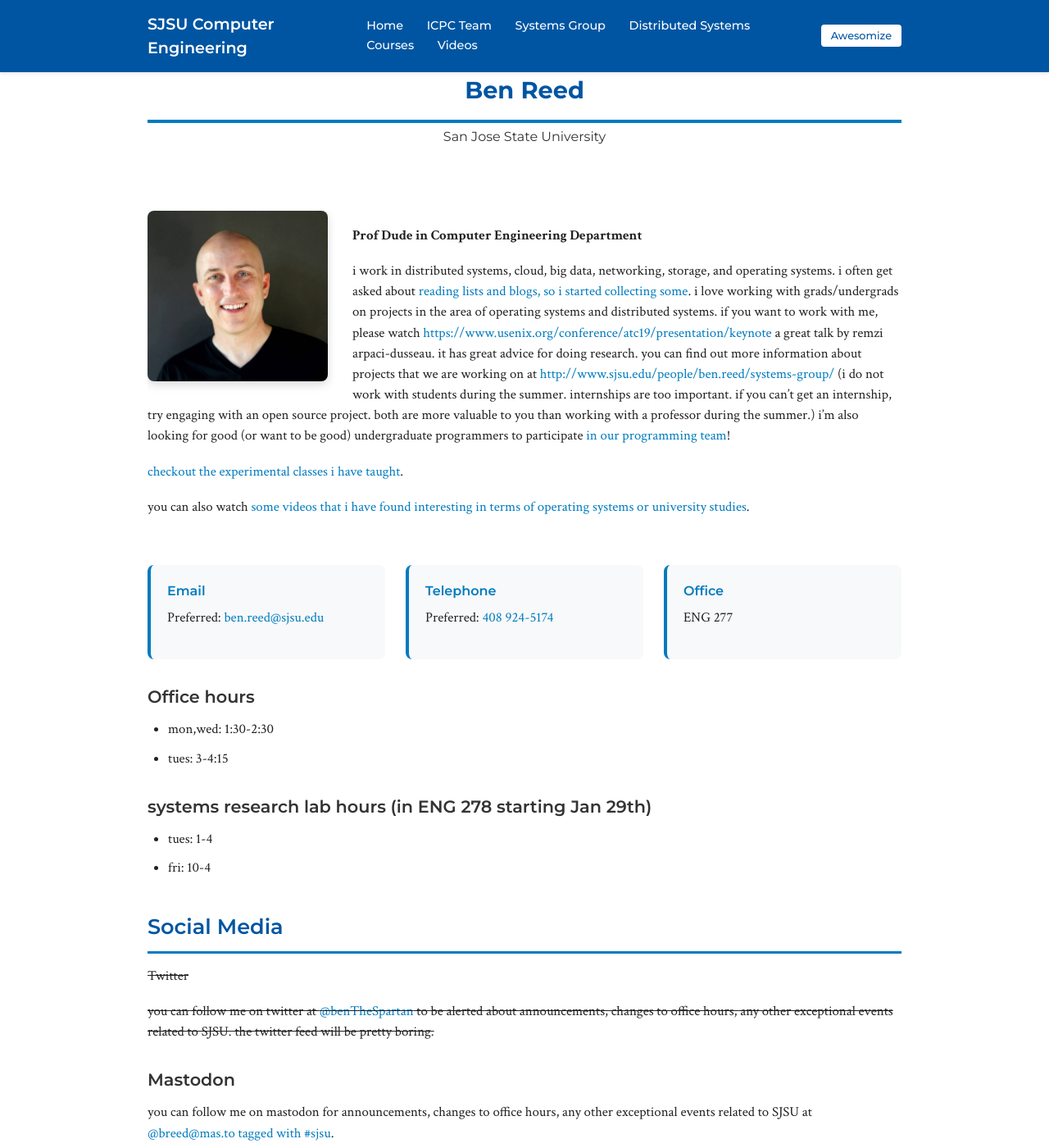
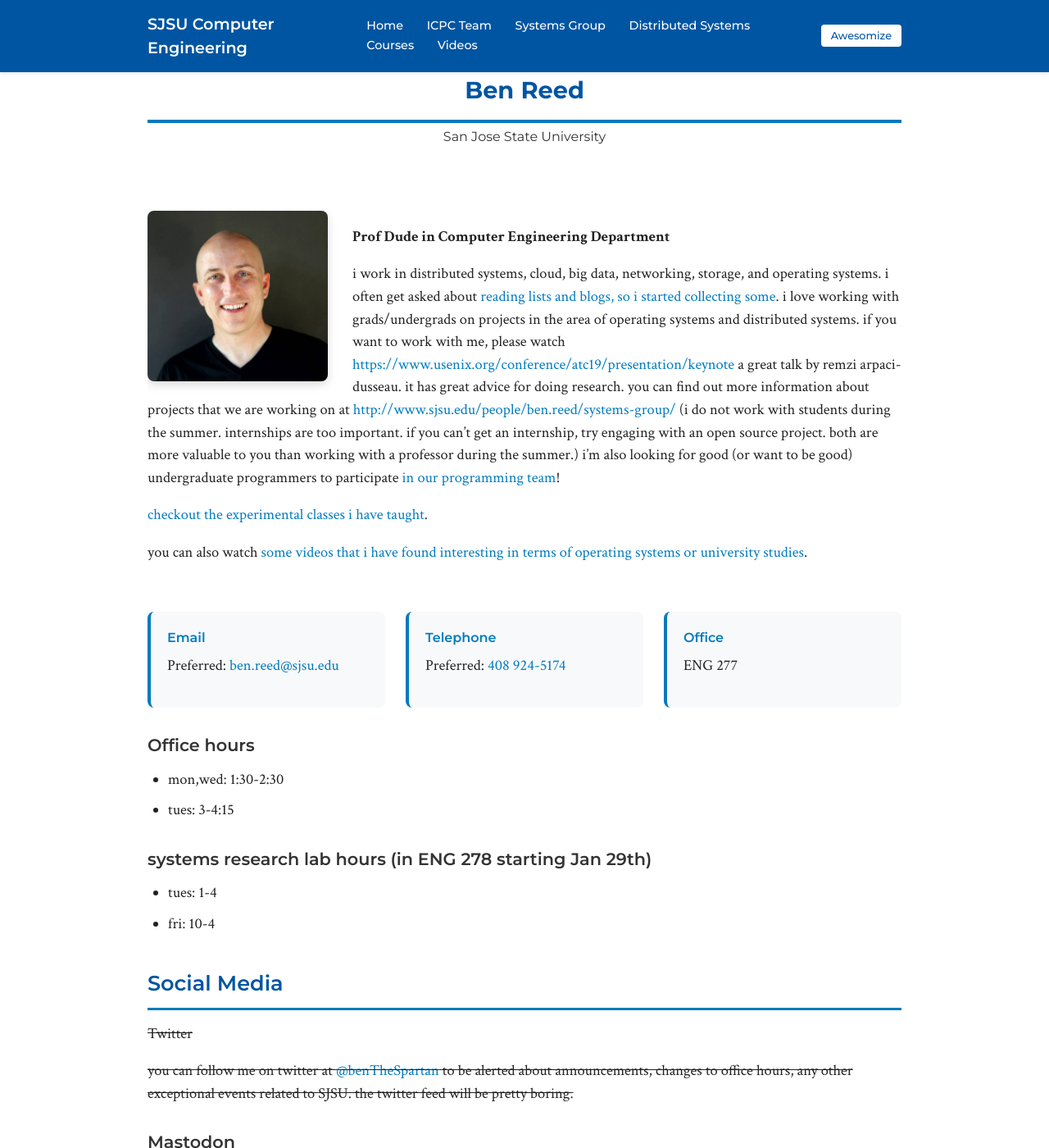
Before and after one commit to breed/benreed-sjsu, a Jekyll site: the page built from index.md, in a window 1280 px wide and 1400 px high. Shown: the whole window at 82% size. Built offline with Jekyll 4.4.1, drawn with Linux system fonts in a browser that asks for light colours.

Commit message:
Increase body text font size from 1.05rem to 1.15rem
Co-Authored-By: Claude Opus 4.5 <noreply@anthropic.com>

```diff
--- a/css/style.css
+++ b/css/style.css
@@ -195,7 +195,7 @@ h4 {
 
 p {
     margin-bottom: 18px;
-    font-size: 1.05rem;
+    font-size: 1.15rem;
 }
 
 /* Links */
@@ -217,7 +217,7 @@ ul, ol {
 
 li {
     margin-bottom: 10px;
-    font-size: 1.05rem;
+    font-size: 1.15rem;
 }
 
 /* Images */
```
